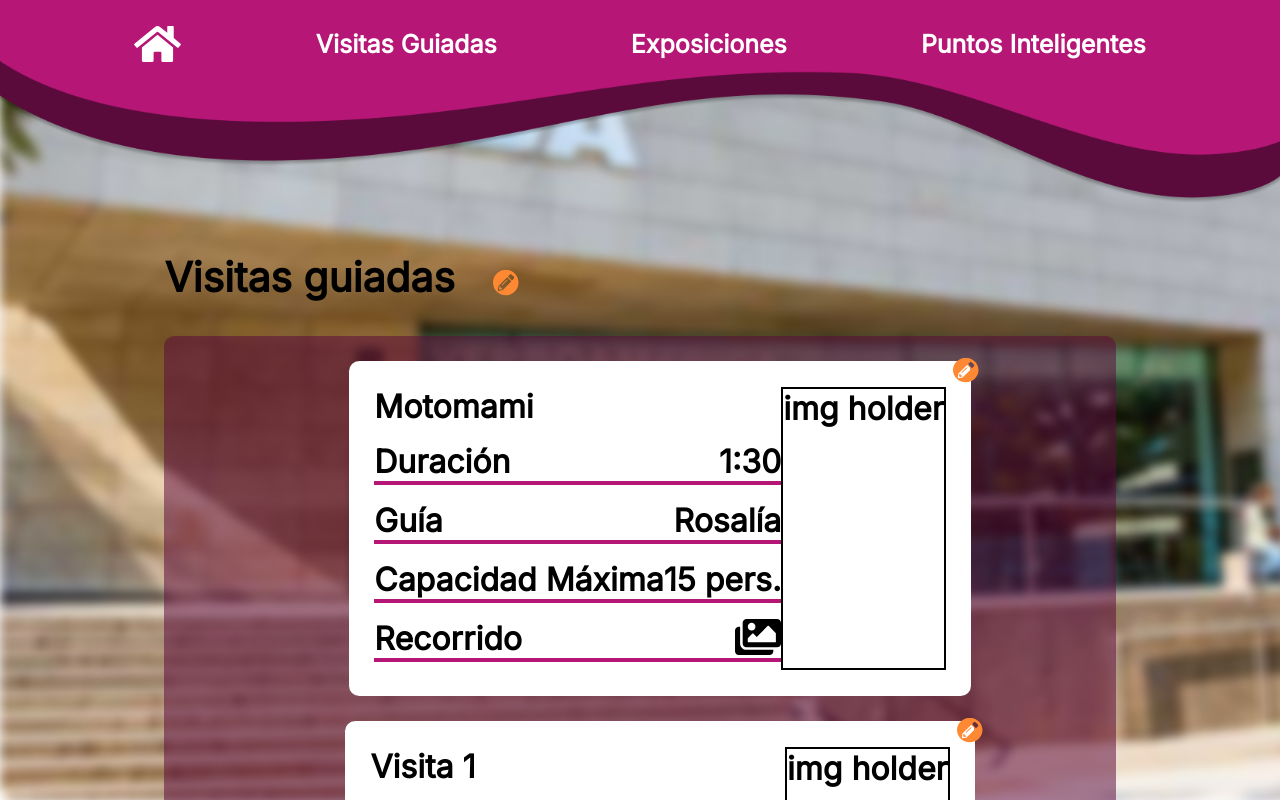
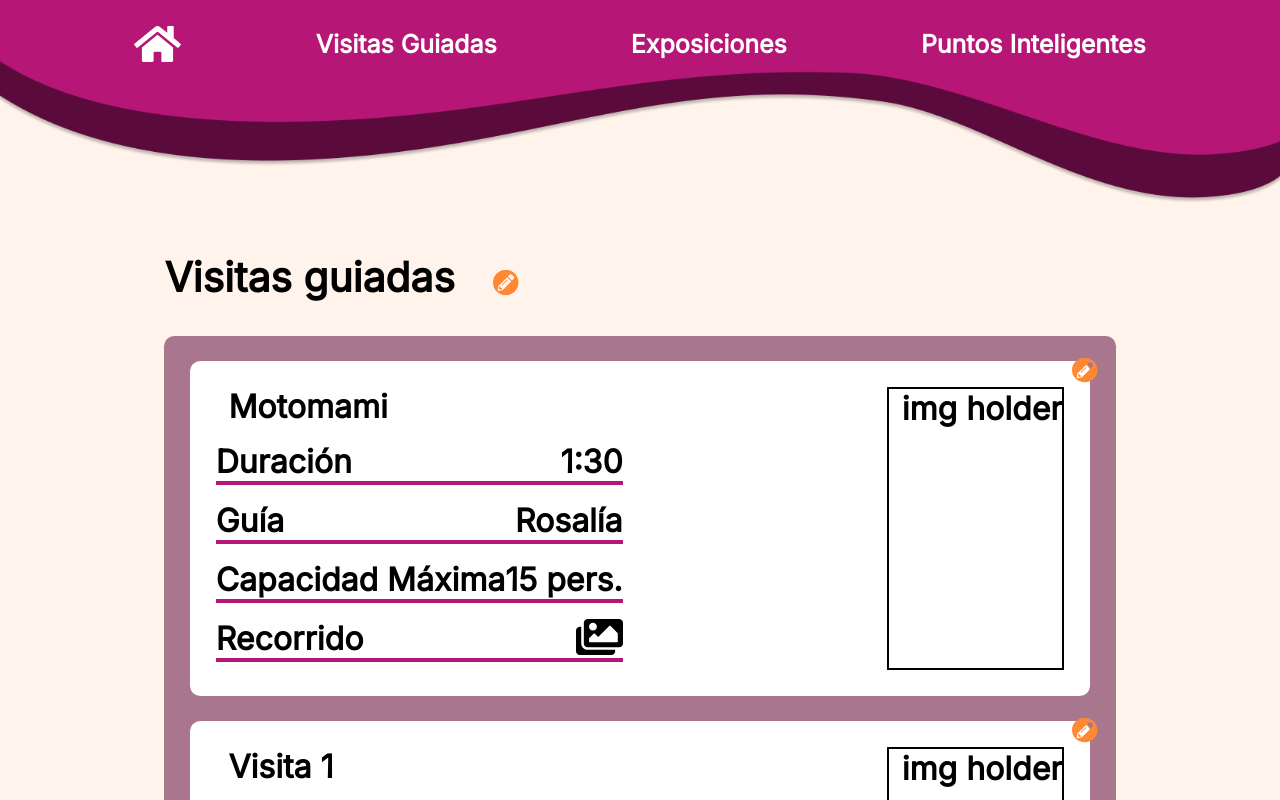
Before and after one commit to Dawnn-n/onetp2022cdd-web, a React (Create React App) app: page /tours in a window 1280 px wide. Shown: the top 800 px of the page. Built offline with nearby package versions, Linux system fonts and the light colour scheme.

Commit message:
misc. fixes

```diff
--- a/public/style.css
+++ b/public/style.css
@@ -17,14 +17,16 @@ section {
   width: 100vw;
   height: 100vh;
   box-sizing: border-box;
+  padding: 25.5vh 12.85vw 12.85vw 12.85vw;
+	background:#FFF3EB;
+  overflow: scroll;
 }
 
 .login-page {
-	overflow: hidden;
-	background:#FFF3EB;
+  padding: 0;
+  overflow: hidden;
 }
 
-section:not(.login-page) {
-  padding: 25.5vh 12.85vw 0 12.85vw;
-  background: url(./expo-background.jpg) 0 0 / cover scroll;
+section.homepage {
+  background: url(./expo-background.jpg) 0 0 / cover;
 }
--- a/src/views/AdminPage/index.tsx
+++ b/src/views/AdminPage/index.tsx
@@ -49,7 +49,7 @@ export default function AdminPage(params : {
             newAdminList.push(<AdminListUnit type={params.type} id={i} />)
         }
         resetAdminList(newAdminList)
-    }, [])
+    }, [params.type])
 
     return (
         <section className={params.type+"s-admin"}>
--- a/src/views/AdminPage/style.module.css
+++ b/src/views/AdminPage/style.module.css
@@ -14,6 +14,7 @@
 
 .list-container ul {
     margin: 0;
+    padding: 0;
 	display: flex;
 	flex-direction: column;
 	justify-content: space-around;
@@ -25,8 +26,7 @@
     margin-top: 1vw;
     margin-bottom: 1vw;
     position: relative;
-    width: max-content;
-    max-width: 100%;
+    width: 100%;
 	flex: min-content 0;
     box-sizing: border-box;
     padding: 2vw;
@@ -37,13 +37,17 @@
     border-radius: 0.8vw;
 }
 
+.admin-list-unit>div {
+    flex: max-content 0;
+}
+
 .admin-list-unit h2 {
     margin: 0;
     font-size: 4vh;
     font-family: "Inter";
 }
 
-.admin-list-unit>h2 {
+.admin-list-unit>div>h2 {
     margin-left: 1vw;
 }
 
```
